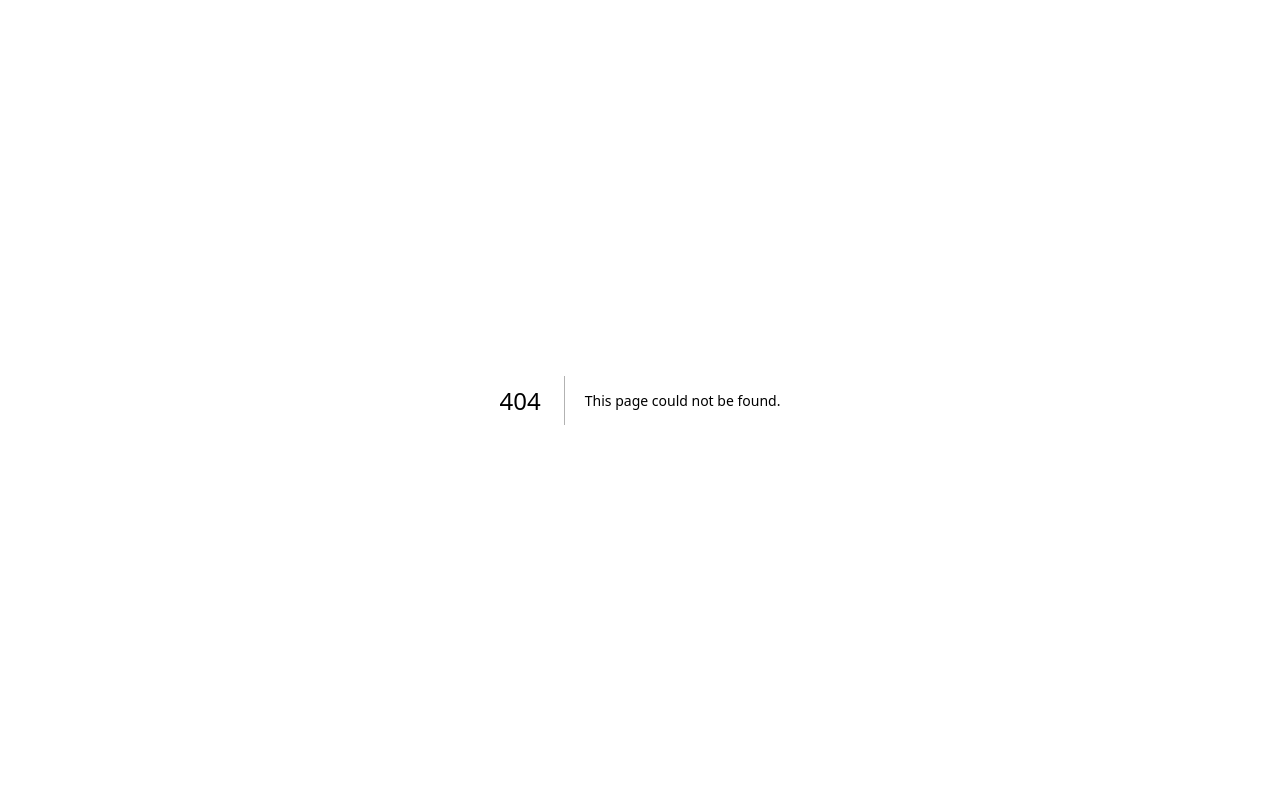
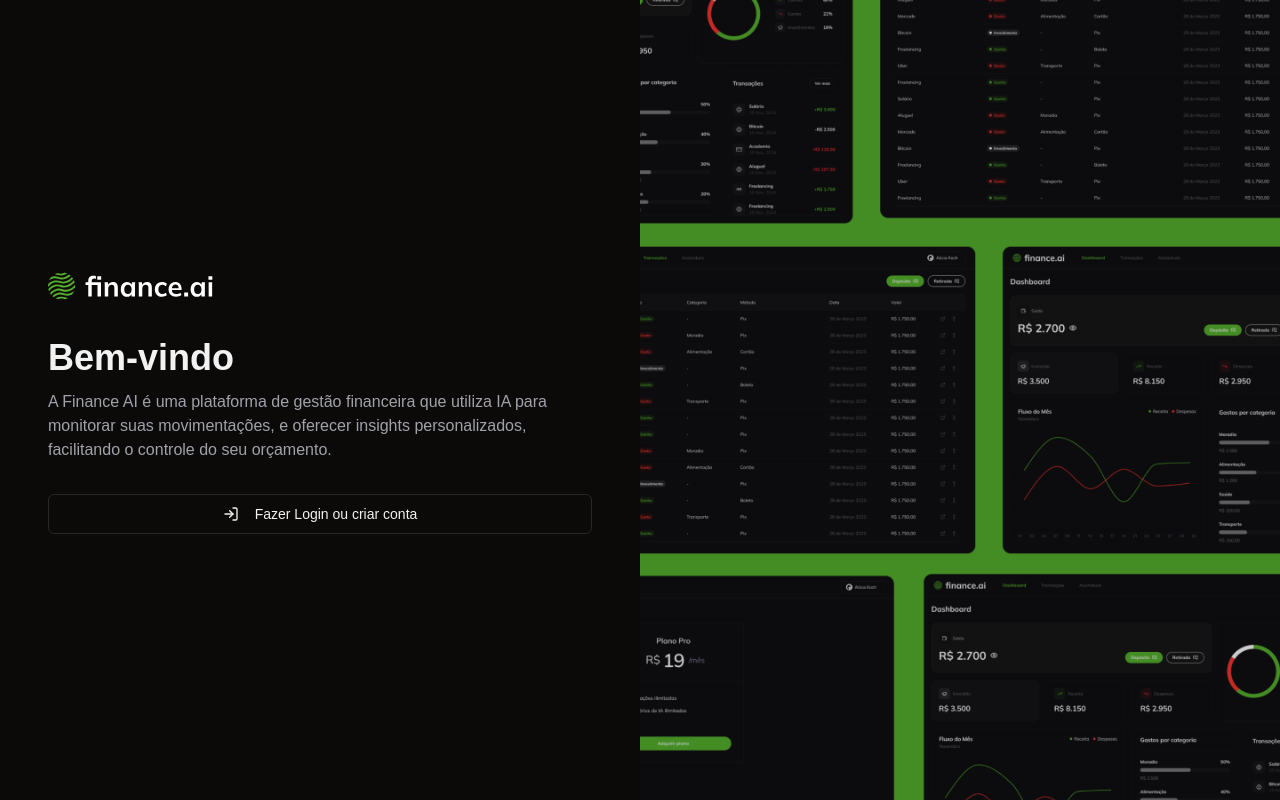
Before and after one commit to patresio/finance-ai, a Next.js app: page /login in a window 1280 px wide. Before the commit this address had no page. Built offline with nearby package versions, Linux system fonts and the light colour scheme.

Commit message:
feat: add login page

```diff
--- /dev/null
+++ b/app/login/page.tsx
@@ -0,0 +1,39 @@
+import Image from 'next/image'
+import { Button } from '../_components/ui/button'
+import { LogInIcon } from 'lucide-react'
+
+const LoginPage = () => {
+  return (
+    <div className="grid grid-cols-2 h-full">
+      <div className="mx-auto flex flex-col h-full justify-center p-12 max-w-[550]">
+        <Image
+          src="/logo.svg"
+          width={173}
+          height={39}
+          alt="Logo"
+          className="mb-8"
+        />
+        <h1 className="text-4xl font-bold mb-3">Bem-vindo</h1>
+        <p className="text-muted-foreground mb-8">
+          A Finance AI é uma plataforma de gestão financeira que utiliza IA para
+          monitorar suas movimentações, e oferecer insights personalizados,
+          facilitando o controle do seu orçamento.
+        </p>
+        <Button variant={'outline'}>
+          <LogInIcon className="mr-2" />
+          Fazer Login ou criar conta
+        </Button>
+      </div>
+      <div className="relative h-full v-full">
+        <Image
+          src="/login.png"
+          alt="Faça Login"
+          fill
+          className="object-cover"
+        />
+      </div>
+    </div>
+  )
+}
+
+export default LoginPage
--- a/app/subscription/page.tsx
+++ b/app/subscription/page.tsx
@@ -0,0 +1,5 @@
+const SubscriptionsPage = () => {
+    return (  );
+}
+
+export default SubscriptionsPage;
--- a/app/transactions/[id]/page.tsx
+++ b/app/transactions/[id]/page.tsx
@@ -1,5 +1,5 @@
-const Transaction = ({ params: { id } }: { params: { id: string } }) => {
+const TransactionPage = ({ params: { id } }: { params: { id: string } }) => {
   return <h1>Transaction {id}</h1>
 }
 
-export default Transaction
+export default TransactionPage
--- a/app/transactions/page.tsx
+++ b/app/transactions/page.tsx
@@ -1,5 +1,5 @@
-const Transaction = () => {
-  return <h1>Transaction Page</h1>
+const TransactionsPage = () => {
+  return <h1>Transactions Page</h1>
 }
 
-export default Transaction
+export default TransactionsPage
```
Also changed, not shown: public/login.png (added), public/logo.svg (added).
